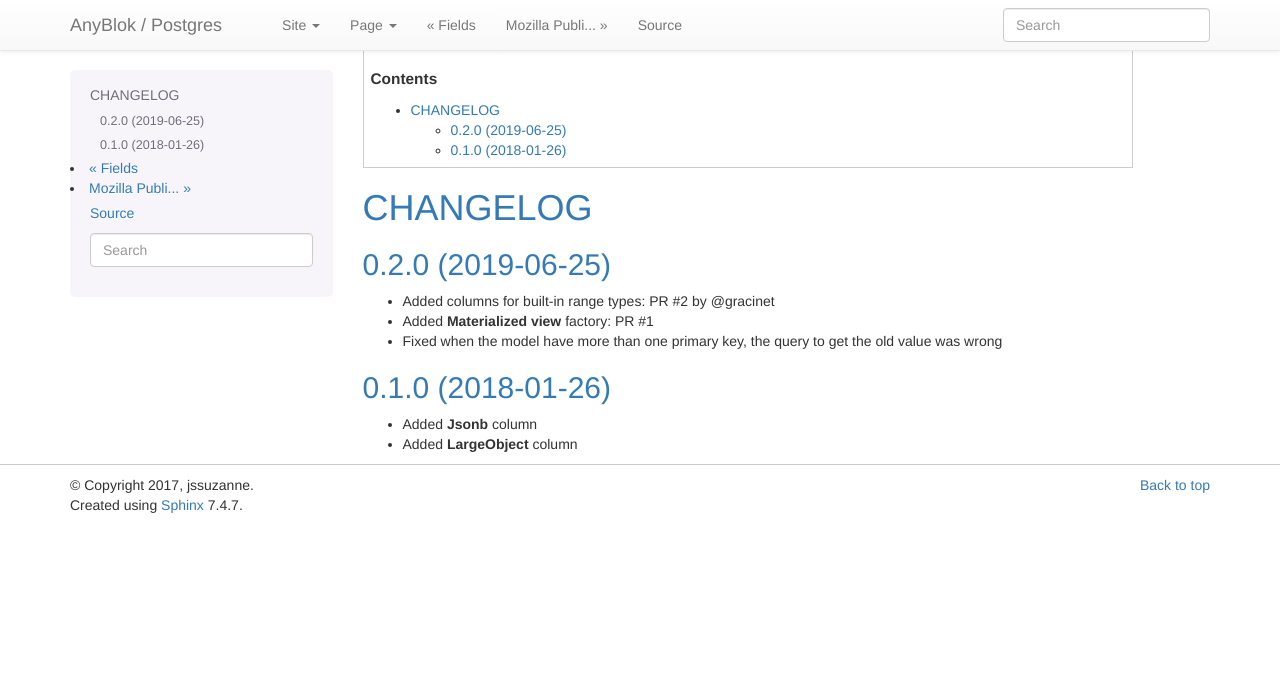
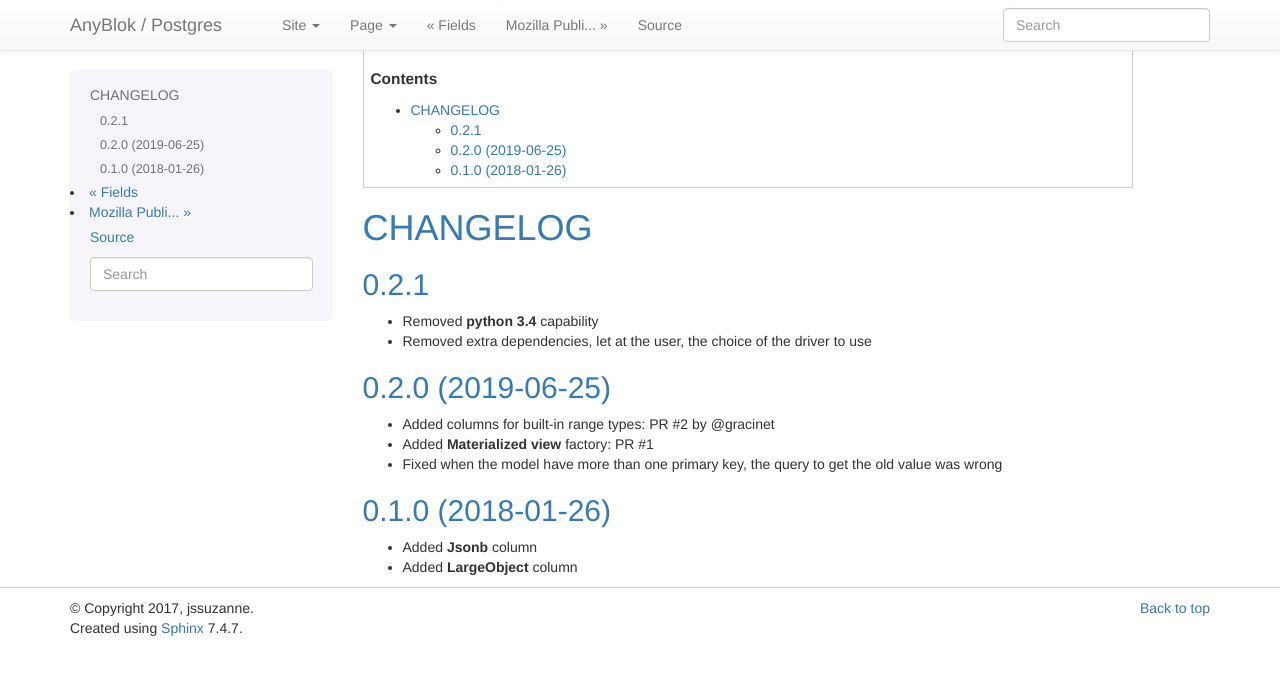
Before and after one commit to AnyBlok/anyblok_postgres, a Sphinx documentation site: the page built from doc/CHANGES.rst, in a window 1280 px wide. Shown: the top 675 px of the page. Built offline with Sphinx 7.4.7, drawn with Linux system fonts in a browser that asks for light colours; the version number could not be read and is left out.

Commit message:
Updated documentation

```diff
--- a/doc/CHANGES.rst
+++ b/doc/CHANGES.rst
@@ -13,6 +13,12 @@
 CHANGELOG
 =========
 
+0.2.1
+-----
+
+* Removed **python 3.4** capability
+* Removed extra dependencies, let at the user, the choice of the driver to use
+
 0.2.0 (2019-06-25)
 ------------------
 
--- a/doc/FRONT.rst
+++ b/doc/FRONT.rst
@@ -57,7 +57,7 @@ Run the test with ``nose``::
 Dependencies
 ------------
 
-AnyBlok / Postgres works with **Python 3.4** and later. The install process will
+AnyBlok / Postgres works with **Python 3.5** and later. The install process will
 ensure that `AnyBlok <http://doc.anyblok.org>`_ is installed, in addition to other
 dependencies. The latest version of them is strongly recommended.
 
```
